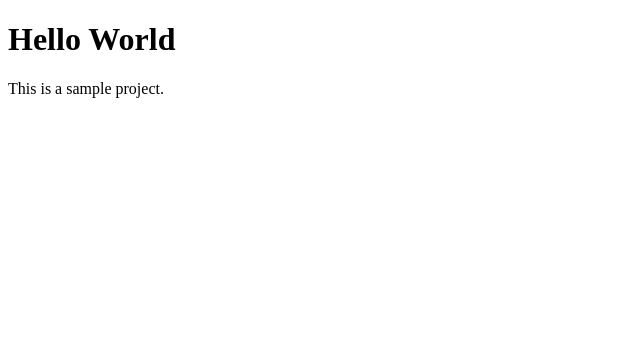
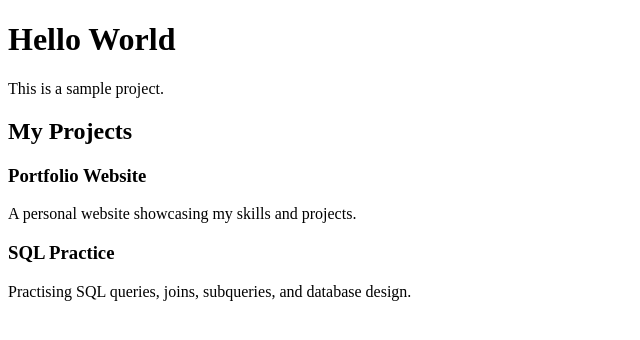
Before and after one commit to Hanisha-Chandrasekaran/MyPortfolio, a plain HTML site: page index.html in a window 1280 px wide. Shown: the whole page, without its empty margins (0-640 px from the left). Drawn offline with Linux system fonts and the light colour scheme.

Commit message:
Added Projects section to portfolio

```diff
--- a/index.html
+++ b/index.html
@@ -7,5 +7,18 @@
 <body>
     <h1>Hello World</h1>
     <p>This is a sample project.</p>
+    <section id="projects">
+    <h2>My Projects</h2>
+
+    <div>
+        <h3>Portfolio Website</h3>
+        <p>A personal website showcasing my skills and projects.</p>
+    </div>
+
+    <div>
+        <h3>SQL Practice</h3>
+        <p>Practising SQL queries, joins, subqueries, and database design.</p>
+    </div>
+</section>
 </body>
 </html>
```
